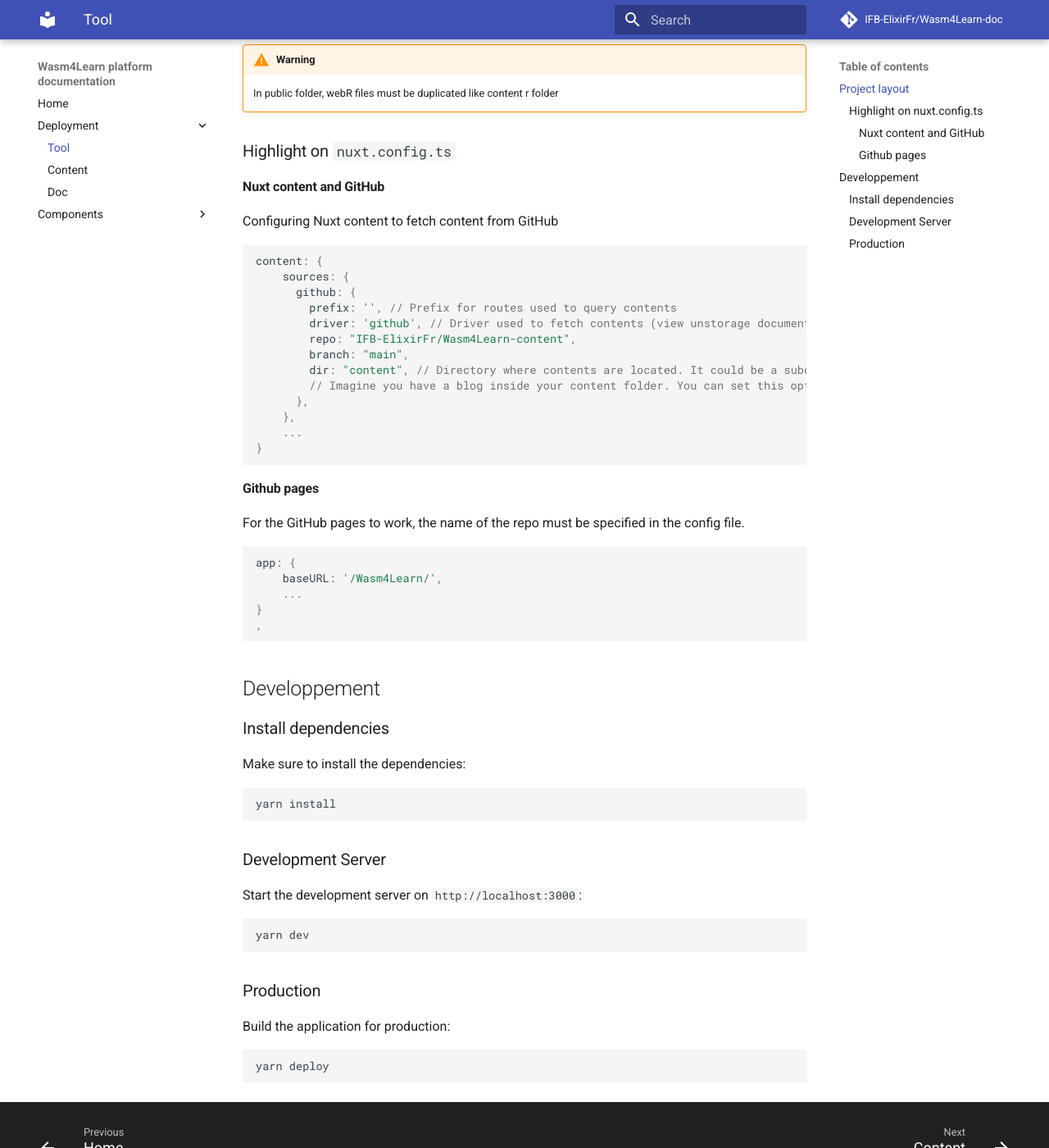
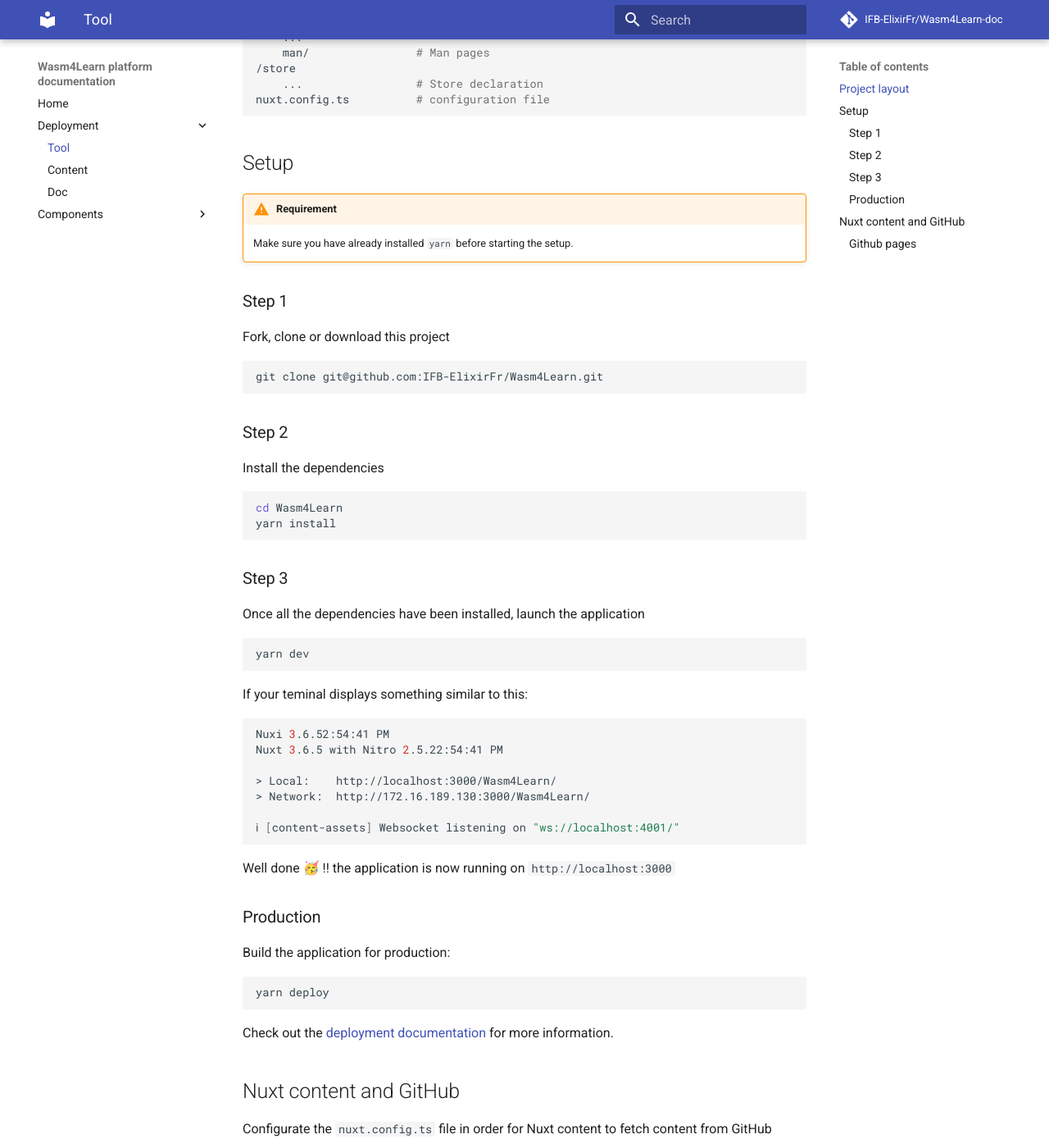
Before and after one commit to IFB-ElixirFr/Wasm4Learn-doc, an MkDocs documentation site: the page built from docs/Deployment/deployment_01_tool.md, in a window 1280 px wide and 1400 px high, scrolled down 827 px. Shown: the whole window at 82% size. Built offline with MkDocs 1.6.1 and Material for MkDocs 9.7.7, drawn with Linux system fonts in a browser that asks for light colours; comment, search, counter and statistics services are not loaded; some of the changed text lies outside the part shown.

Commit message:
fix: elaborate on the setup steps in wasm4learn-doc

````diff
--- a/docs/Deployment/deployment_01_tool.md
+++ b/docs/Deployment/deployment_01_tool.md
@@ -37,34 +40,86 @@
 nuxt.config.ts          # configuration file
 ```
 
-!!! warning
-    In public folder, webR files must be duplicated like content r folder
+## Setup
 
-### Highlight on `nuxt.config.ts`
+!!! warning "Requirement"
 
-#### Nuxt content and GitHub
+    Make sure you have already installed ```yarn``` before starting the setup.
 
-Configuring Nuxt content to fetch content from GitHub
+
+### Step 1
+
+Fork, clone or download this project
+
+```bash
+git clone git@github.com:IFB-ElixirFr/Wasm4Learn.git
+```
+
+### Step 2
+Install the dependencies
+
+```bash
+cd Wasm4Learn
+yarn install
+```
+
+### Step 3
+Once all the dependencies have been installed, launch the application
+
+```bash
+yarn dev
+```
+
+If your teminal displays something similar to this:
+
+```bash
+Nuxi 3.6.52:54:41 PM
+Nuxt 3.6.5 with Nitro 2.5.22:54:41 PM
+                                                                                                                                                                                2:54:42 PM
+> Local:    http://localhost:3000/Wasm4Learn/
+> Network:  http://172.16.189.130:3000/Wasm4Learn/
+
+ℹ [content-assets] Websocket listening on "ws://localhost:4001/"
+```
+
+Well done 🥳 !!
+the application is now running on `http://localhost:3000`
+
+### Production
+
+Build the application for production:
+
+```bash
+yarn deploy
+```
+Check out the [deployment documentation](https://nuxt.com/docs/getting-started/deployment) for more information.
+
+## Nuxt content and GitHub
+
+Configurate the ```nuxt.config.ts``` file in order for Nuxt content to fetch content from GitHub
 
 ```ts
 content: {
     sources: {
-      github: {
+    github: {
         prefix: '', // Prefix for routes used to query contents
         driver: 'github', // Driver used to fetch contents (view unstorage documentation)
         repo: "IFB-ElixirFr/Wasm4Learn-content",
         branch: "main",
         dir: "content", // Directory where contents are located. It could be a subdirectory of the repository.
         // Imagine you have a blog inside your content folder. You can set this option to `content/blog` with the prefix option to `/blog` to avoid conflicts with local files.
-      },
+    },
     },
     ...
 }
 ```
 
+for more infos on the structure on the wasm-content check the next section.
+
+
 #### Github pages
 
-For the GitHub pages to work, the name of the repo must be specified in the config file.
+For the GitHub pages to work, the name of the repo must be specified in the config file. (name of app must match the name of the repo !!)
 
 ```ts
 app: {
@@ -73,31 +128,3 @@
 }
 ,
 ```
-
-
-## Developpement
-
-### Install dependencies
-
-Make sure to install the dependencies:
-
-```bash
-yarn install
-```
-
-### Development Server
-
-Start the development server on `http://localhost:3000`:
-
-```bash
-
-yarn dev
-```
-
-### Production
-
-Build the application for production:
-
-```bash
-yarn deploy
-```
````
Also changed, not shown: other parts of docs/Deployment/deployment_01_tool.md (+3 -0 lines).
